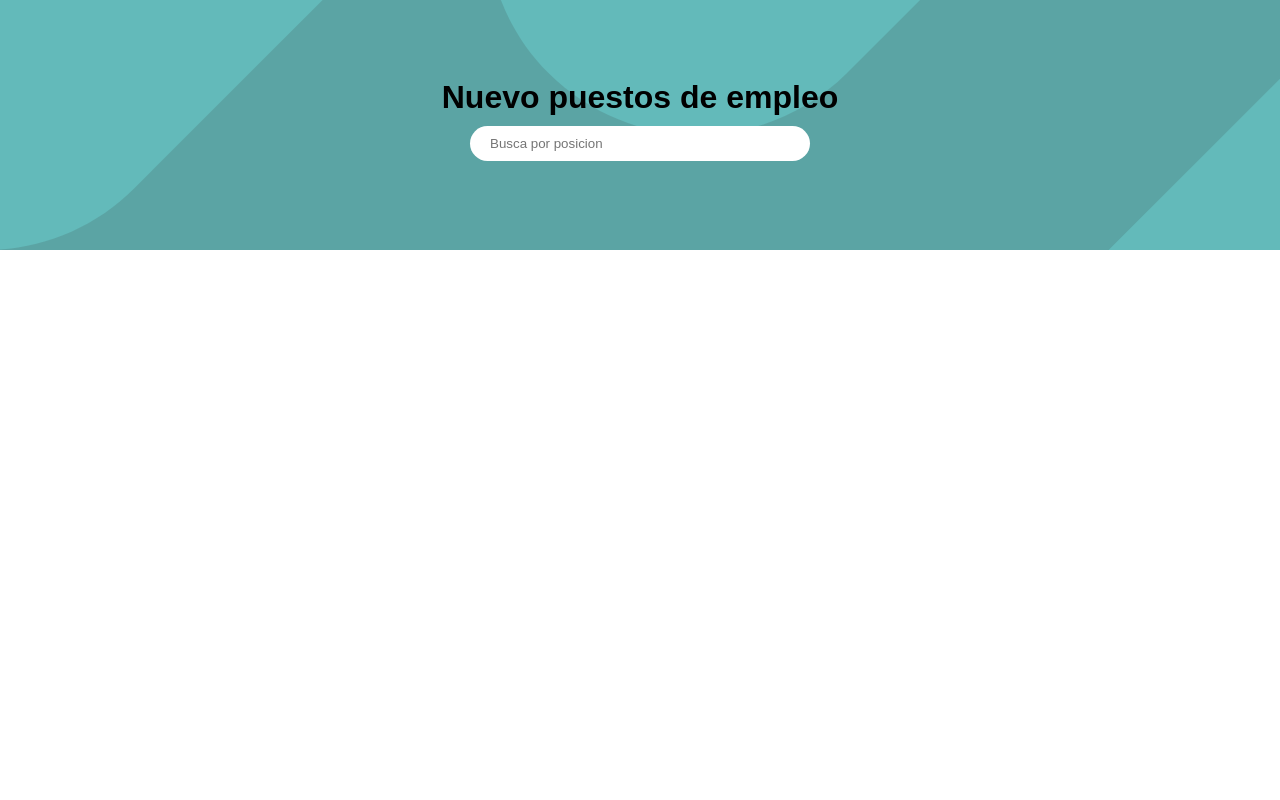
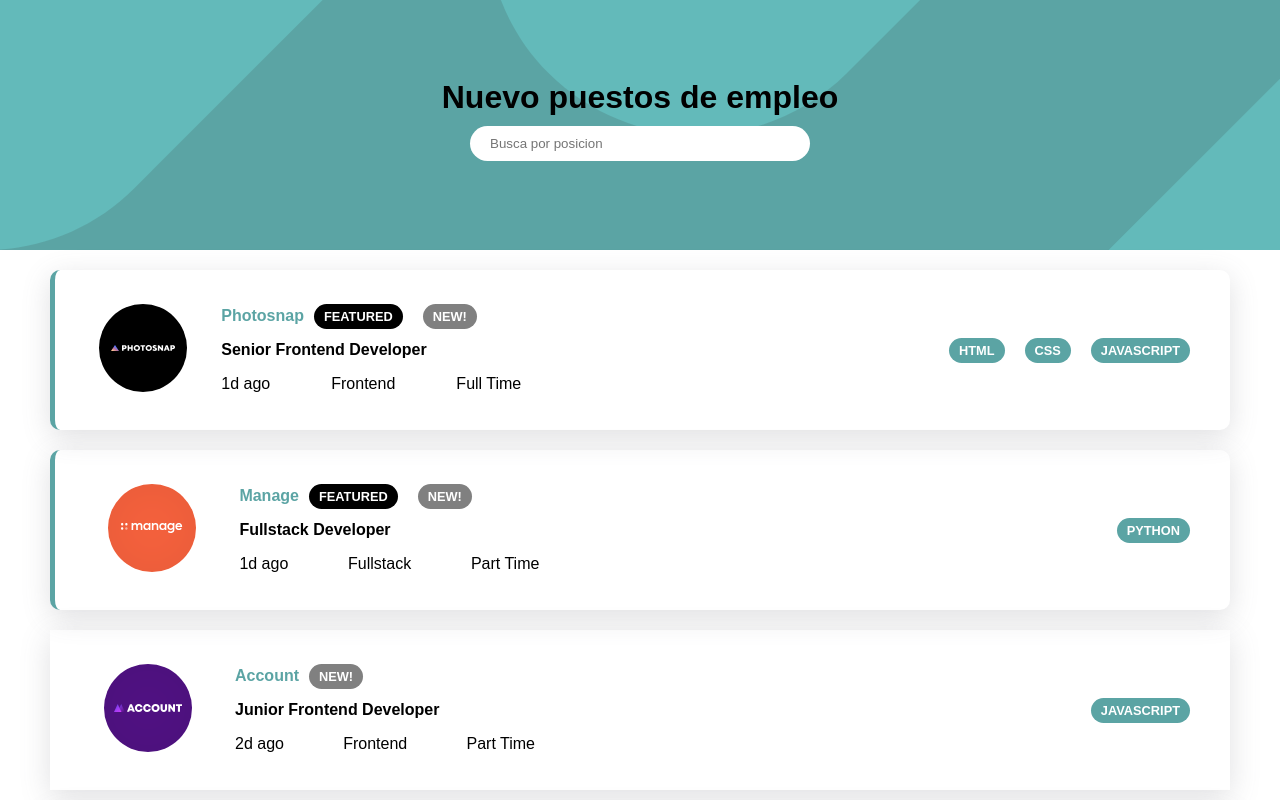
Before and after one commit to Guillef33/job-list, a React (Create React App) app: page / in a window 1280 px wide. Shown: the top 800 px of the page. Built offline with nearby package versions, Linux system fonts and the light colour scheme.

Commit message:
ajuste routes

```diff
--- a/src/App.js
+++ b/src/App.js
@@ -7,9 +7,9 @@ function App() {
   return (
     <div className="App">
       <Routes>
-        <Route path="/" element={<SearchBar />} />
-        <Route path="/jobs" element={<JobList />} />
-        <Route path="/home" element={<Home />} />
+        {/* <Route path="/" element={<SearchBar />} />
+        <Route path="/jobs" element={<JobList />} /> */}
+        <Route path="/" element={<Home />} />
       </Routes>
     </div>
   );
```
